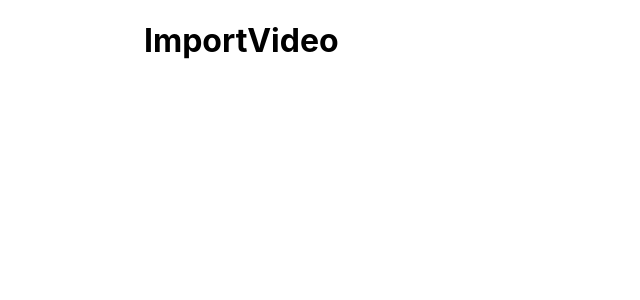
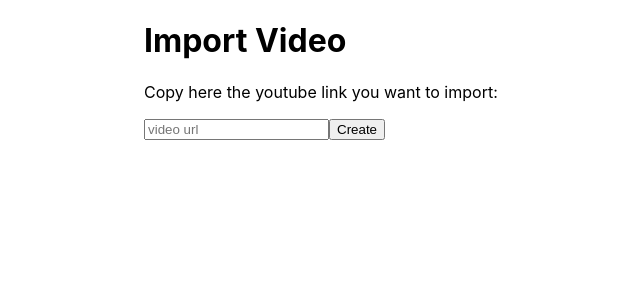
Before and after one commit to raphael39/Fitvid-Trackers, a React (Create React App) app in the folder client/: page /importVideo in a window 1280 px wide. Shown: the top 300 px of the page, without its empty margins (112-752 px from the left). Built offline with nearby package versions, Linux system fonts and the light colour scheme.

Commit message:
add: basic structure of importvideo page/component

```diff
--- a/client/src/pages/ImportVideo/ImportVideo.js
+++ b/client/src/pages/ImportVideo/ImportVideo.js
@@ -4,7 +4,10 @@ function ImportVideo () {
 
   return (
     <div className = 'div-login'>
-      <h1>ImportVideo</h1>
+      <h1>Import Video</h1>
+      <p>Copy here the youtube link you want to import:</p>
+      <input type='text' placeholder='video url'></input>
+      <button>Create</button>
     </div>
   )
 }
```
